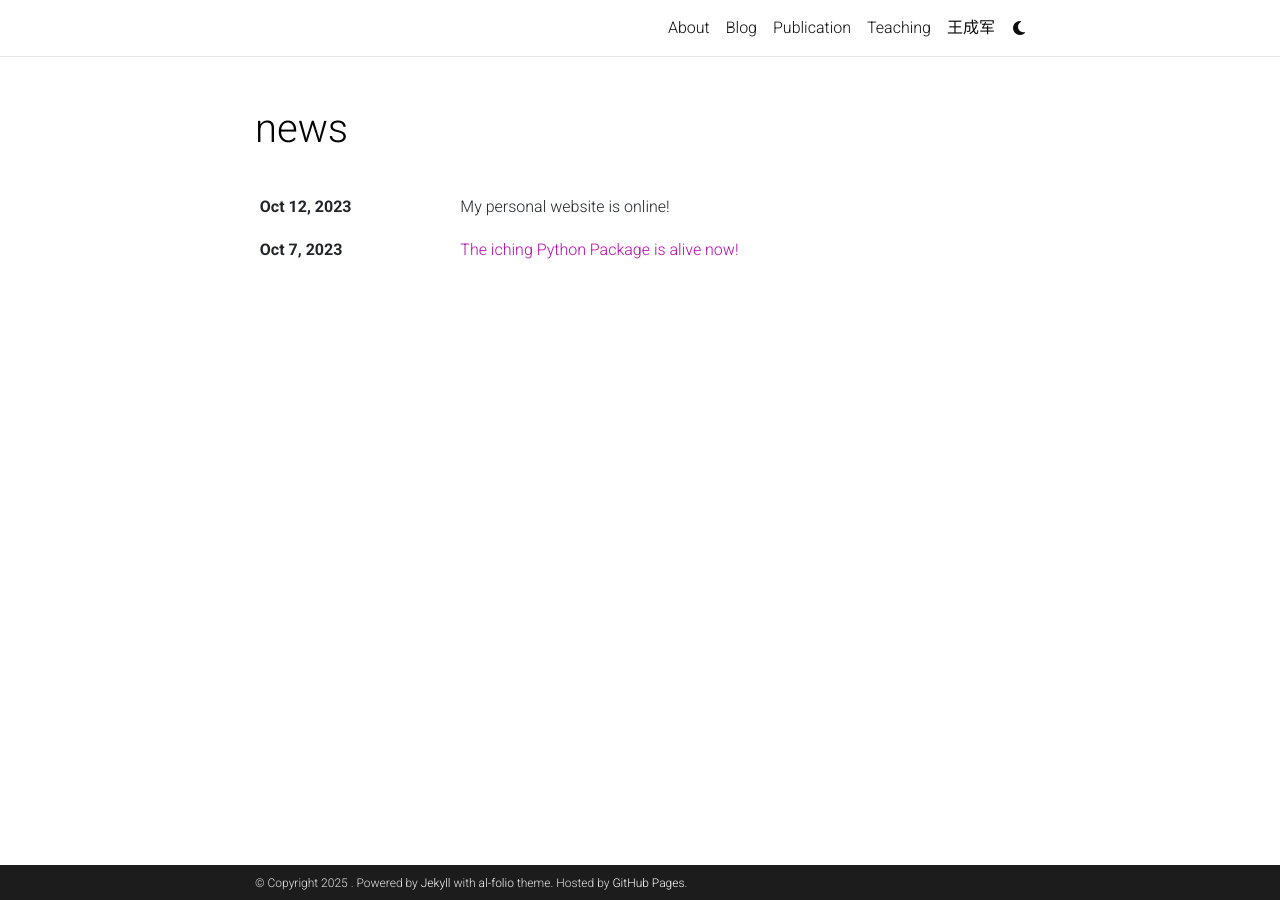
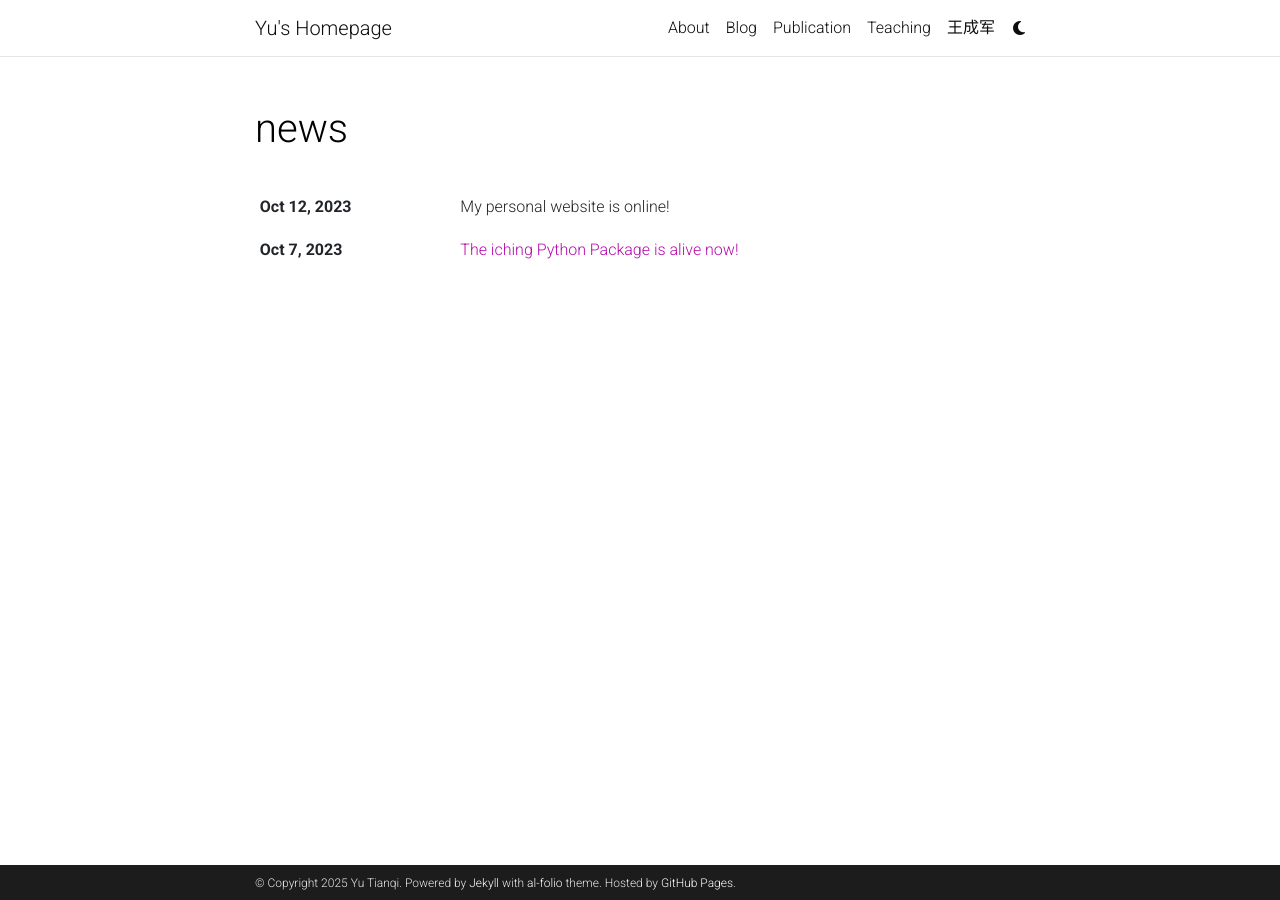
Before and after one commit to yutianqi198/yutianqi198, a Jekyll site: the page built from news.html, in a window 1280 px wide. Built offline with Jekyll 4.4.1, drawn with Linux system fonts in a browser that asks for light colours; full-size pictures stand in for the smaller copies a plugin makes; comment, search, counter and statistics services are not loaded; a style sheet for code colours, icons or effects is not loaded; part of the change alters nothing that is shown.

Commit message:
Update _analytic

```diff
--- a/_config.yml
+++ b/_config.yml
@@ -2,10 +2,10 @@
 # Site settings
 # -----------------------------------------------------------------------------
 
-title: blank # the website title (if blank, full name will be used instead)
-first_name:
+title: Yu's Homepage # the website title (if blank, full name will be used instead)
+first_name: Yu
 middle_name:
-last_name:
+last_name: Tianqi
 email: tianqiyu198@163.com
 description: > # the ">" symbol means to ignore newlines until "footer_text:"
    Stay hungry, stay foolish.
@@ -70,30 +70,30 @@ og_image: # The site-wide (default for all links) Open Graph preview image
 # Social integration
 # -----------------------------------------------------------------------------
 
-github_username: chengjun # your GitHub user name
+github_username: yutianqi198 # your GitHub user name
 gitlab_username: # your GitLab user name
-twitter_username: ChengJunWang # your Twitter handle
+twitter_username:  # your Twitter handle
 mastodon_username: # your mastodon instance+username in the format instance.tld/@username
 linkedin_username: # your LinkedIn user name
 telegram_username: # your Telegram user name
-scholar_userid: nNdt_G8AAAAJ # your Google Scholar ID
+scholar_userid:  # your Google Scholar ID
 semanticscholar_id: # your Semantic Scholar ID
 whatsapp_number: # your WhatsApp number (full phone number in international format. Omit any zeroes, brackets, or dashes when adding the phone number in international format.)
-orcid_id: 0000-0002-9507-2888 # your ORCID ID
+orcid_id: 0009-0009-5419-1803 # your ORCID ID
 medium_username: # your Medium username
 quora_username: # your Quora username
 publons_id: # your ID on Publons
 lattes_id: # your ID on Lattes (Brazilian Lattes CV)
-osf_id: 2swnx # your OSF ID
-research_gate_profile: Cheng_Jun_Wang # your profile on ResearchGate
+osf_id: jgvxr # your OSF ID
+research_gate_profile:  # your profile on ResearchGate
 scopus_id: # your profile on Scopus
 blogger_url: # your blogger URL
 keybase_username: # your keybase user name
 wikidata_id: # your wikidata id
 wikipedia_id: # your wikipedia id (Case sensitive)
 dblp_url: # your DBLP profile url
-stackoverflow_id: 912429 # your stackoverflow id
-kaggle_id: chengjun # your kaggle id
+stackoverflow_id:  # your stackoverflow id
+kaggle_id:  # your kaggle id
 lastfm_id: # your lastfm id
 spotify_id: # your spotify id
 pinterest_id: # your pinterest id
@@ -105,7 +105,7 @@ discord_id: # your discord id (18-digit unique numerical identifier)
 zotero_username: wangchj2020 # your zotero username
 
 contact_note: >
-  Know Thyself.
+  Stay hungry, stay foolish.
 
 # -----------------------------------------------------------------------------
 # Analytics and search engine verification
```
